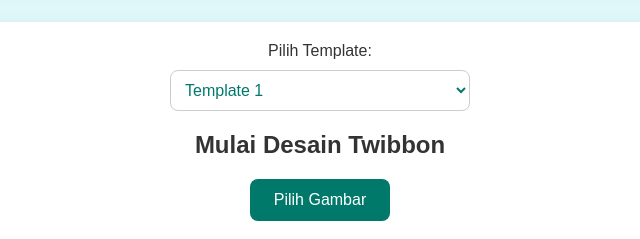
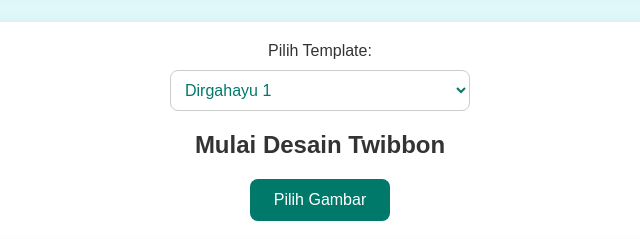
Before and after one commit to Muhammadsyifasurya/Twibbon, a plain HTML site: page index.html in a window 1280 px wide. Shown: the part 253-492 px from the top of the page, 320-960 px from the left. Drawn offline with Linux system fonts and the light colour scheme.

Commit message:
Update template options in index.html

```diff
--- a/index.html
+++ b/index.html
@@ -41,9 +41,9 @@
             <div class="template-selector">
                 <label for="template">Pilih Template:</label>
                 <select id="template">
-                    <option value="twibbon1.png">Template 1</option>
-                    <option value="twibbon2.png">Template 2</option>
-                    <option value="twibbon3.png">Template 3</option>
+                    <option value="twibbon1.png">Dirgahayu 1</option>
+                    <option value="twibbon2.png">Dirgahayu 2</option>
+                    <option value="mpls.png">MPLS TK N 1 Pundong</option>
                     <!-- Tambahkan lebih banyak opsi sesuai kebutuhan -->
                 </select>
             </div>
```
Also changed, not shown: assets/templates/Gemini_Generated_Image_ldp6qildp6qildp6.png (added), assets/templates/mpls.png (added), assets/templates/twibbon3.png (added).
